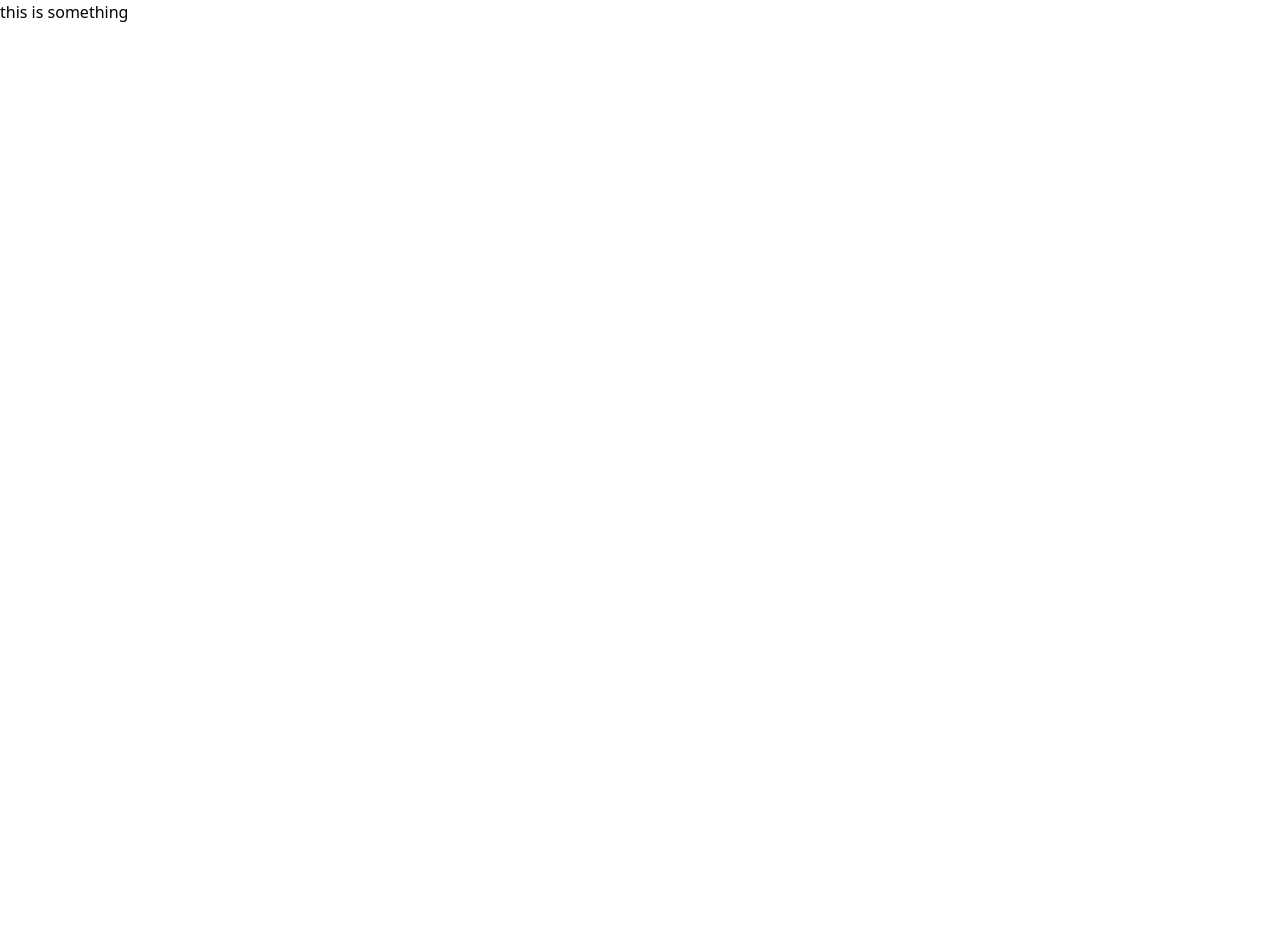
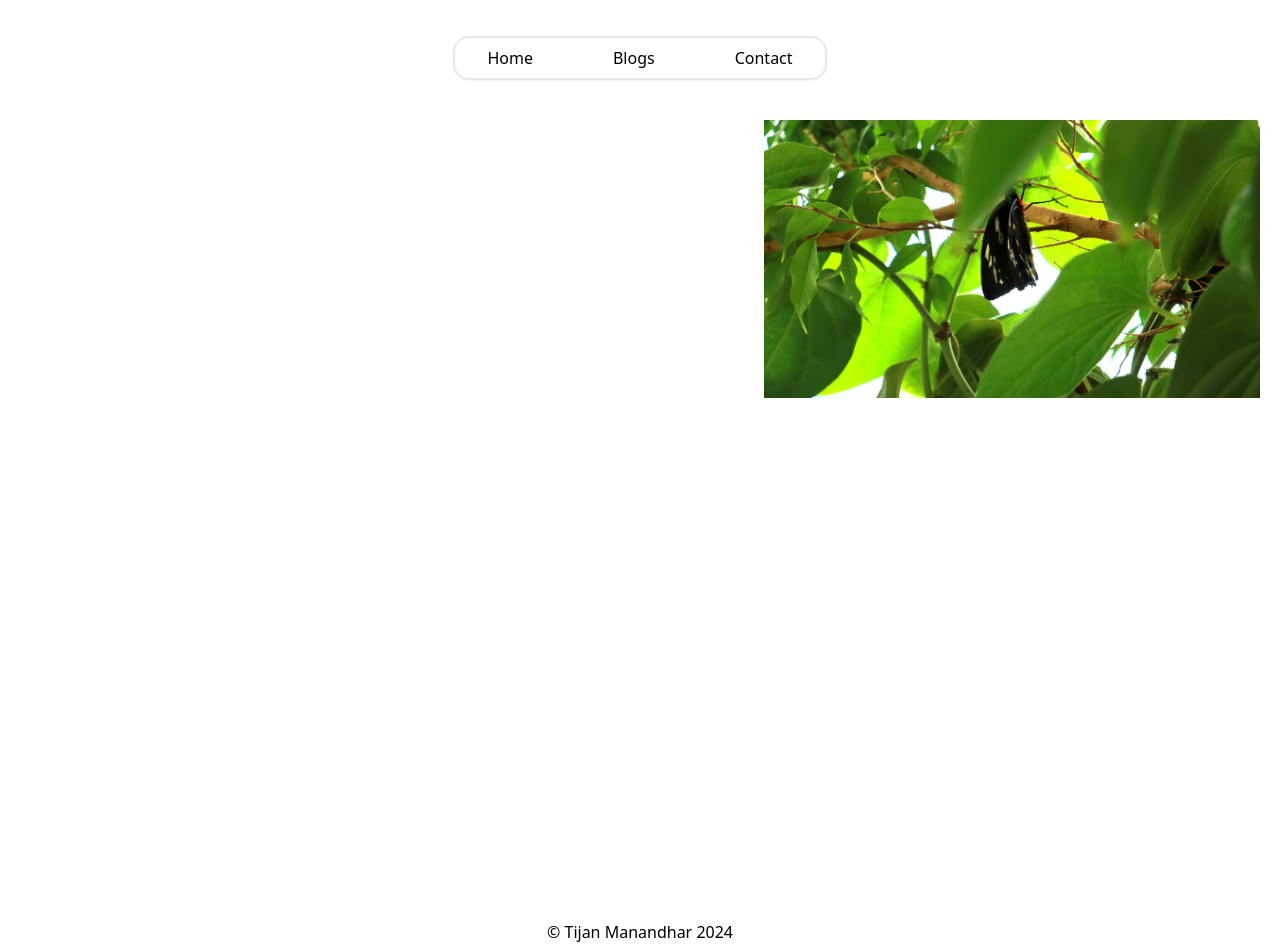
Before and after one commit to tijanmdr/portfolio, a Nuxt app: page / in a window 1280 px wide. Shown: the part 24-968 px from the top of the page. Before the commit the page ends 800 px from the top, so only its background shows below. Built offline with nearby package versions, Linux system fonts and the light colour scheme.

Commit message:
fixes with layouts and css

```diff
--- a/app.vue
+++ b/app.vue
@@ -1,12 +1,14 @@
 <template>
-  <div>
+  <div class="h-screen p-5">
     <NuxtLayout>
       <Header />
       <NuxtLoadingIndicator />
-      <NuxtPage />
+      <NuxtPage class="min-h-screen"/>
+      <Footer />
     </NuxtLayout>
   </div>
 </template>
 <script setup lang="ts">
 import Header from "~/layouts/header.vue";
+import Footer from "~/layouts/footer.vue";
 </script>
--- a/assets/css/main.css
+++ b/assets/css/main.css
@@ -1,3 +1,8 @@
 @tailwind base;
 @tailwind components;
 @tailwind utilities;
+
+.linkHover:hover {
+    color: blue;
+    text-decoration: underline;
+}
--- a/layouts/footer.vue
+++ b/layouts/footer.vue
@@ -1,7 +1,5 @@
 <template>
-  <nuxt-link to="/">Home</nuxt-link>
-  <nuxt-link to="/blog">Blogs</nuxt-link>
-  <nuxt-link to="/contact">Contact</nuxt-link>
+  <div class="flex justify-center">&copy; Tijan Manandhar 2024</div>
 </template>
 <script setup lang="ts">
 </script>
--- a/layouts/header.vue
+++ b/layouts/header.vue
@@ -1,5 +1,11 @@
 <template>
-  <nuxt-link to="/">Home</nuxt-link>
-  <nuxt-link to="/blog">Blogs</nuxt-link>
-  <nuxt-link to="/contact">Contact</nuxt-link>
+  <div class="flex w-full justify-center p-10">
+    <div class="flex gap-20 border-2 shadow-sm p-2 rounded-2xl px-8">
+      <nuxt-link to="/" class="linkHover">Home</nuxt-link>
+      <nuxt-link to="/blog" class="linkHover">Blogs</nuxt-link>
+      <nuxt-link to="/contact" class="linkHover">Contact</nuxt-link>
+    </div>
+  </div>
 </template>
+<script setup lang="ts">
+</script>
--- a/pages/index.vue
+++ b/pages/index.vue
@@ -1,5 +1,8 @@
 <template>
-  <div>
-    this is something
+  <div class="flex flex-row">
+    <div class="w-3/5"></div>
+    <div class="w-2/5"><img src="/img/home.webp" class="object-fit" /></div>
   </div>
 </template>
+<script setup lang="ts">
+</script>
```
Also changed, not shown: nuxt.config.ts (line endings or trailing spaces), public/img/home.webp (added), 1 other file (tests, documents, lock files or other folders).
